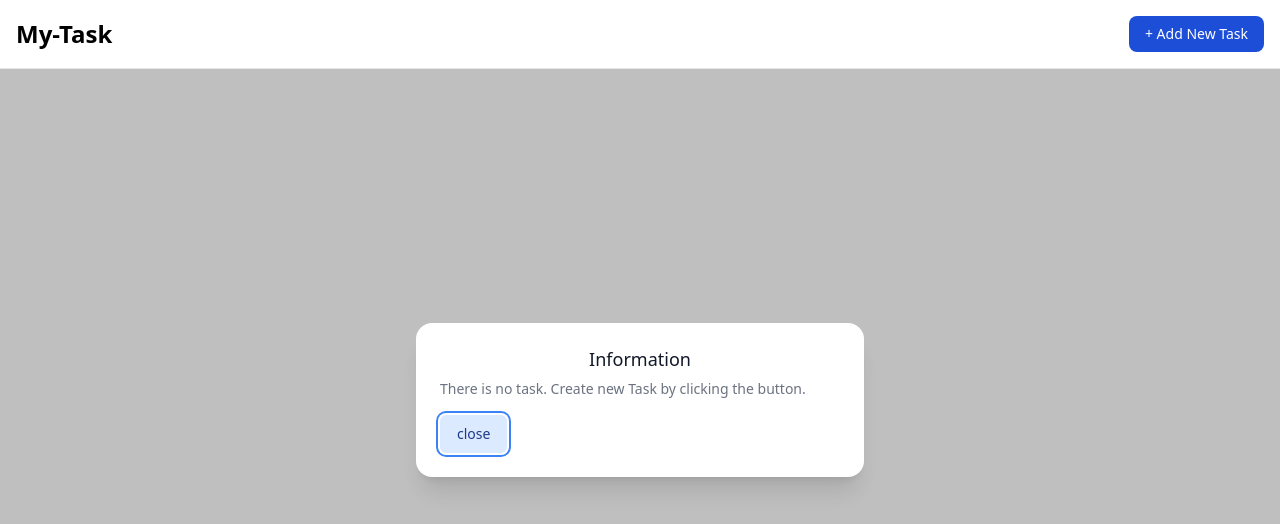
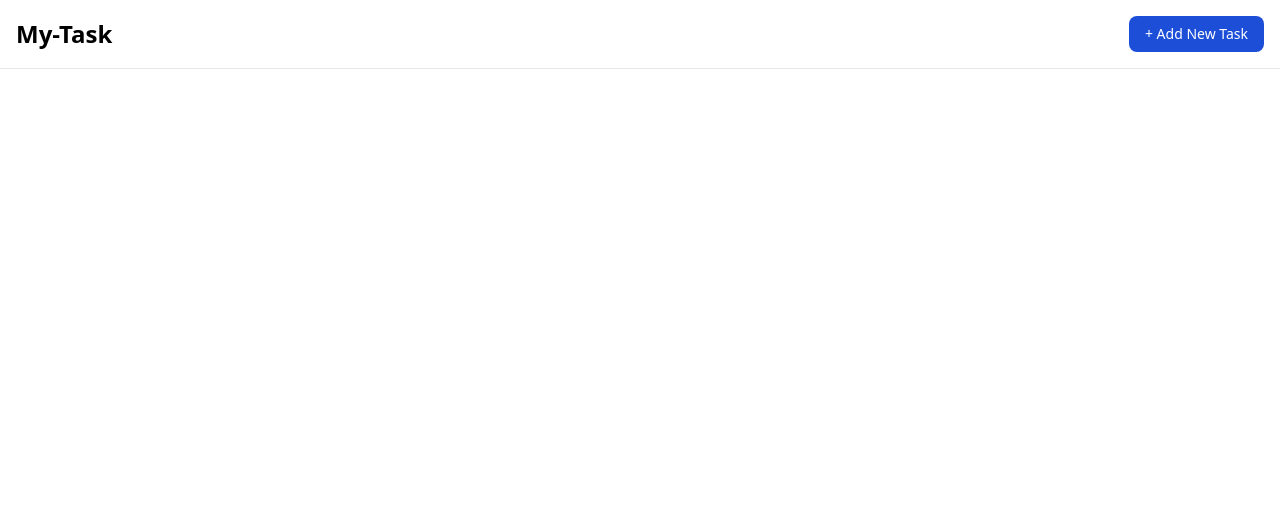
Before and after one commit to niteshtiwari52/Task-Management-App, a React (Create React App) app in the folder client/: page / in a window 1280 px wide. Shown: the top 524 px of the page. Built offline with nearby package versions, Linux system fonts and the light colour scheme.

Commit message:
Task rendering bug fix

```diff
--- a/client/src/Components/home.js
+++ b/client/src/Components/home.js
@@ -8,18 +8,12 @@ import { getTask } from "../Redux/Reducer/Task/task.action";
 
 const Home = () => {
   const dispatch = useDispatch();
-  const [dataFetch, setDataFetch] = useState(false);
-  const result = useSelector((globalState) => globalState.task.data);
-  useEffect(() => {
-    if (result) {
-      setDataFetch(true);
-    }
-  }, [result]);
+
   return (
     <>
       <Navbar />
       <div className=" flex flex-wrap mt-20">
-        {dataFetch ? <Cards /> : <Message />}
+        <Cards />
       </div>
     </>
   );
```
